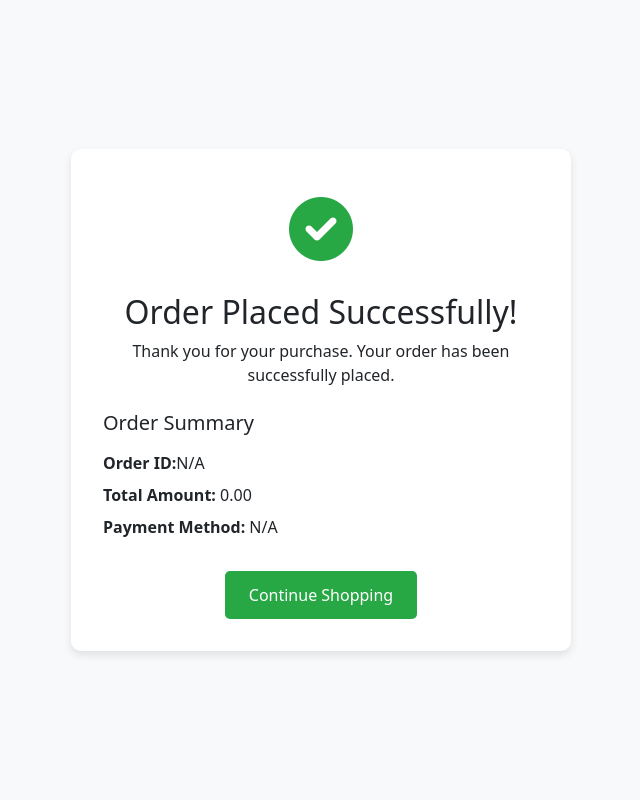
After one commit to EL-komy/restaurant-app, a PHP site: page /views/customer/order_success.php in a window 1280 px wide. The commit adds this page. Shown: the whole page, without its empty margins (319-959 px from the left). Run offline with PHP 8.4, Linux system fonts and the light colour scheme.

Commit message:
placing order

```diff
--- /dev/null
+++ b/views/customer/order_success.php
@@ -0,0 +1,110 @@
+<?php
+session_start(); // Start session to access order details
+
+// Retrieve order details from session
+$orderId = $_SESSION['order_id'] ?? 'N/A';
+$totalPrice = $_SESSION['total_price'] ?? '0.00';
+$paymentMethod = $_SESSION['payment_method'] ?? 'N/A';
+
+// Clear session data after displaying
+unset($_SESSION['order_id']);
+unset($_SESSION['total_price']);
+unset($_SESSION['payment_method']);
+unset($_SESSION['cart']);
+
+?>
+
+<!DOCTYPE html>
+<html lang="en">
+
+<head>
+    <meta charset="UTF-8">
+    <meta name="viewport" content="width=device-width, initial-scale=1.0">
+    <title>Order Success</title>
+    <link href="https://cdn.jsdelivr.net/npm/bootstrap@5.3.0/dist/css/bootstrap.min.css" rel="stylesheet">
+    <link rel="stylesheet" href="https://cdnjs.cloudflare.com/ajax/libs/font-awesome/6.0.0/css/all.min.css">
+    <style>
+        body {
+            background-color: #f8f9fa;
+            display: flex;
+            justify-content: center;
+            align-items: center;
+            height: 100vh;
+            margin: 0;
+        }
+
+        .success-container {
+            background: white;
+            padding: 2rem;
+            border-radius: 10px;
+            box-shadow: 0 4px 8px rgba(0, 0, 0, 0.1);
+            text-align: center;
+            max-width: 500px;
+            width: 100%;
+        }
+
+        .success-icon {
+            font-size: 4rem;
+            color: #28a745;
+            margin-bottom: 1rem;
+        }
+
+        .btn-continue-shopping {
+            background-color: #28a745;
+            color: white;
+            padding: 0.75rem 1.5rem;
+            border-radius: 5px;
+            text-decoration: none;
+            display: inline-block;
+            margin-top: 1.5rem;
+        }
+
+        .btn-continue-shopping:hover {
+            background-color: #218838;
+        }
+
+        .order-summary {
+            margin-top: 1.5rem;
+            text-align: left;
+        }
+
+        .order-summary h5 {
+            margin-bottom: 1rem;
+        }
+
+        .order-summary p {
+            margin: 0.5rem 0;
+        }
+    </style>
+</head>
+
+<body>
+    <div class="success-container">
+        <!-- Success Icon -->
+        <div class="success-icon">
+            <i class="fas fa-check-circle"></i>
+        </div>
+
+        <!-- Success Message -->
+        <h2>Order Placed Successfully!</h2>
+        <p>Thank you for your purchase. Your order has been successfully placed.</p>
+
+        <!-- Order Summary -->
+        <div class="order-summary">
+            <h5>Order Summary</h5>
+            <p><strong>Order ID:</strong><?=$orderId?></p> <!-- Replace with dynamic order ID if available -->
+            <p><strong>Total Amount:</strong> <?=$totalPrice;?></p> <!-- Replace with dynamic total amount -->
+            <p><strong>Payment Method:</strong> <?=$paymentMethod;?></p> <!-- Replace with dynamic payment method -->
+        </div>
+
+        <!-- Continue Shopping Button -->
+        <a href="menu.php" class="btn-continue-shopping">
+            Continue Shopping
+        </a>
+    </div>
+
+    <!-- Bootstrap JS -->
+    <script src="https://cdn.jsdelivr.net/npm/bootstrap@5.3.0/dist/js/bootstrap.bundle.min.js"></script>
+</body>
+
+</html>
```
Also changed, not shown: views/customer/checkout.php (+45 -9 lines).
